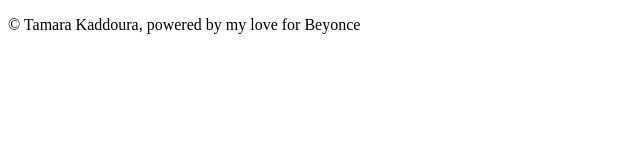
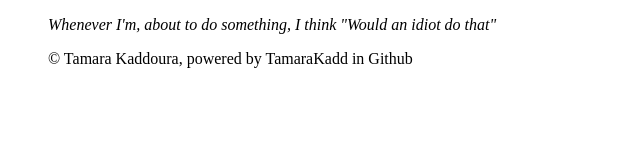
Before and after one commit to TamaraKadd/HTML.github.io, a plain HTML site: page index.html in a window 1280 px wide. Shown: the whole page, without its empty margins (0-640 px from the left). Drawn offline with Linux system fonts and the light colour scheme.

Commit message:
Update index.html

```diff
--- a/index.html
+++ b/index.html
@@ -20,6 +20,9 @@
     </body>
 
     <footer>
-<p>&copy Tamara Kaddoura, powered by my love for Beyonce</p>
+      <!-- Date Accessed: 2021916-->
+      <blockquote cite="https://www.brainyquote.com/quotes/aristotle_379607">
+        <p><em>Whenever I'm, about to do something, I think "Would an idiot do that"</em></p>
+<p>&copy Tamara Kaddoura, powered by TamaraKadd in Github</p>
     </footer>
     </html>
```
